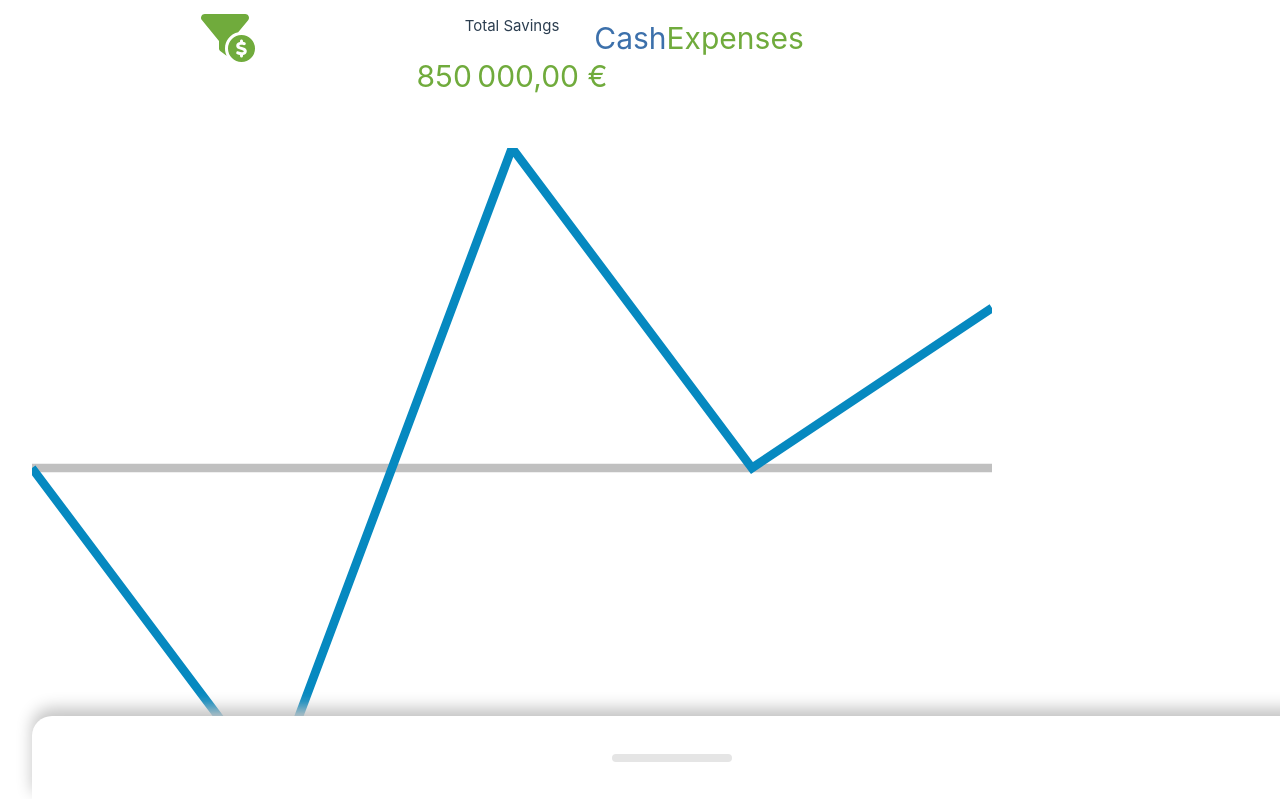
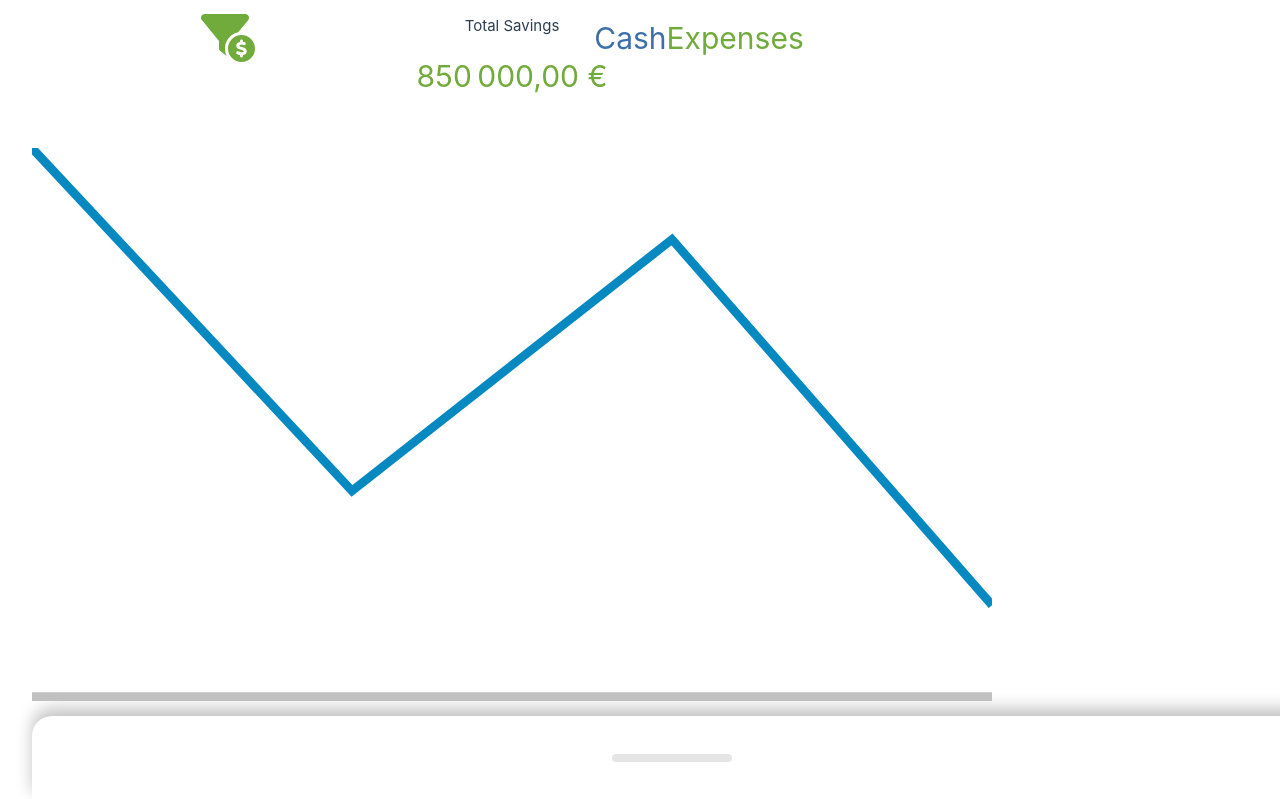
Before and after one commit to martinpercu/vue-expense-controller, a Vue app: page / in a window 1280 px wide. Shown: the top 799 px of the page. Built offline with nearby package versions, Linux system fonts and the light colour scheme.

Commit message:
the data model with some logic to get the amounts to show in graph

```diff
--- a/src/components/Home.vue
+++ b/src/components/Home.vue
@@ -5,6 +5,8 @@ import Resume from './Resume/Index.vue';
 import History from './History/Index.vue';
 import Action from './Action.vue';
 import Graph from './Resume/Graph.vue';
+
+import { computed } from 'vue';
 
 const initialAmount = null;
 // const initialAmount = 548700;
@@ -17,37 +19,67 @@ const dateChoose = "15/15/2015";
 // const amounts = [10, -20];
 // const amounts = [1, -1, 1, 0];
 // const amounts = [1, -1, 1, 0, 0, 1, 0];
-const amounts = [0, -1, 1, 0, 0.5];
-
-
-
-
+// const amounts = [0, -1, 1, 0, 0.5];
+// const amounts = [120, -10, -50, 25, -80];
 
 const theExpenses = [{
     id: 0,
     title: "expense N°1",
     description: "loren etc etc qsdflikje bla bla",
-    amount: 525
+    amount: 120,
+    time: new Date("10-25-2023")
     },
     {
     id: 1,
     title: "expense N°2",
     description: "loren etc etc qsdflikje bla bla",
-    amount: -252
+    amount: -75,
+    time: new Date("11-14-2023")
     },
     {
     id: 2,
     title: "expense N°3",
     description: "loren etc etc qsdflikje bla bla",
-    amount: 227
+    amount: -50,
+    time: new Date("09-14-2023")
     },
     {
     id: 3,
     title: "expense N°4",
     description: "loren etc etc qsdflikje bla bla",
-    amount: 156
+    amount: 55,
+    time: new Date("11-14-2023")
     },
-]
+    {
+    id: 4,
+    title: "expense N°5",
+    description: "loren etc etc qsdflikje bla bla",
+    amount: -80,
+    time: new Date("11-14-2023")
+    }
+];
+
+// const amounts = theExpenses.map(({amount}) => amount);
+
+const amounts = computed(() => {
+    const last30DaysExpenses = theExpenses
+        .filter(e => {
+            const today = new Date();
+            const pass30Days = today.setDate(today.getDate() - 30);
+            return e.time >= pass30Days;
+        })
+        .map(({amount}) => amount);
+        console.log("last 30 expenses ==> ", last30DaysExpenses);
+
+    return last30DaysExpenses.map((m, i) => {
+        const last30Expenses = last30DaysExpenses.slice(0, i+1);
+        console.log("each slice  ", last30Expenses);
+
+        return last30Expenses.reduce((addition, expense) => {
+            return addition + expense
+        }, 0);
+    })
+});
 
 </script>
 
--- a/src/components/Resume/Graph.vue
+++ b/src/components/Resume/Graph.vue
@@ -27,15 +27,6 @@ const amountToPixels = (amount) => {
 };
 
 
-// const points = computed(() => {
-//     const total = amounts.value.length;
-//     return amounts.value.reduce((points, amount, i) => {
-//         // 330 is the total pixel width
-//         const x = (330 / total) * (i + 1);
-//         const y = amountToPixels(amount);
-//         return `${points} ${x},${y}`;
-//     },"");
-// });
 
 const points = computed(() => {
     const total = amounts.value.length - 1;
@@ -133,7 +124,7 @@ const tapActiveClick = (canvas) => {
         </svg>
         <p>Last 30 days</p>
         <p>{{ amounts }}</p>
-        <p>{{ points  }}</p>
+        <!-- <p>{{ points  }}</p> -->
     </div>
 </template>
 
```
Also changed, not shown: 1 other file (tests, documents, lock files or other folders).
